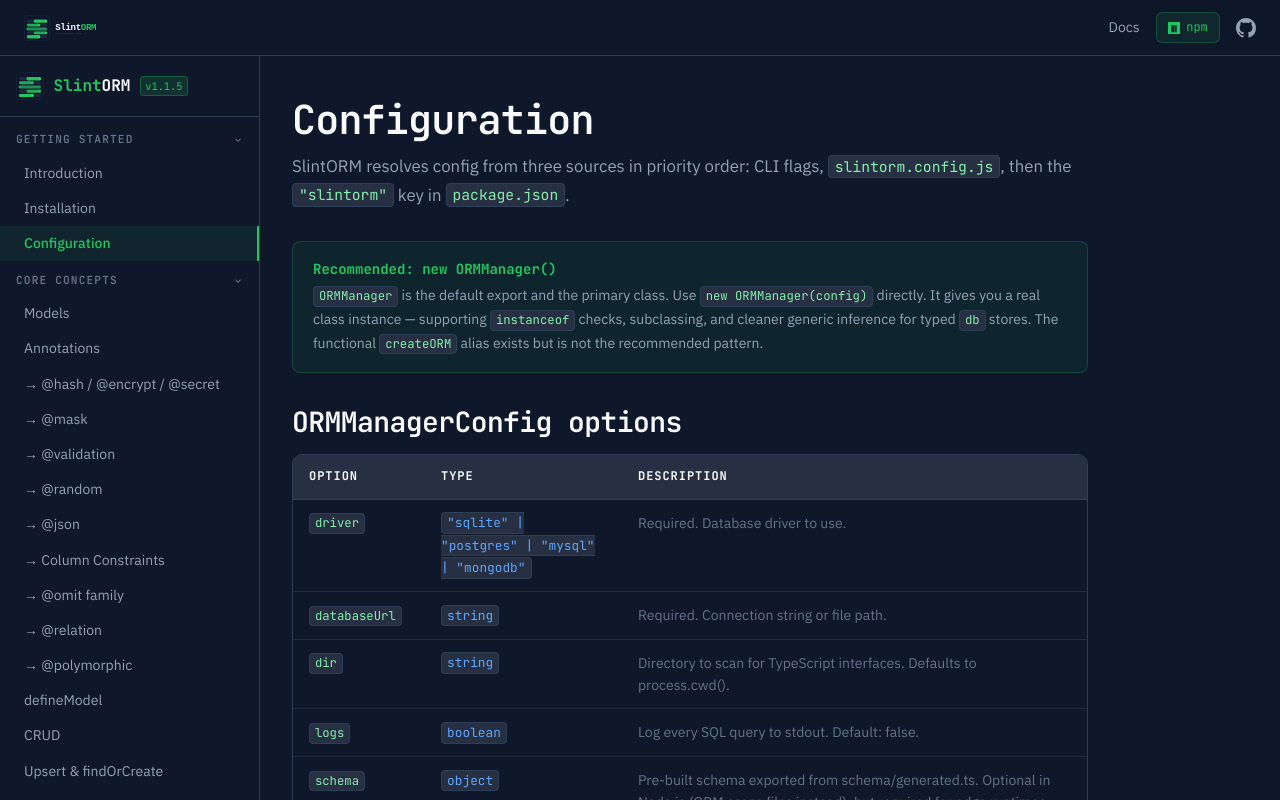
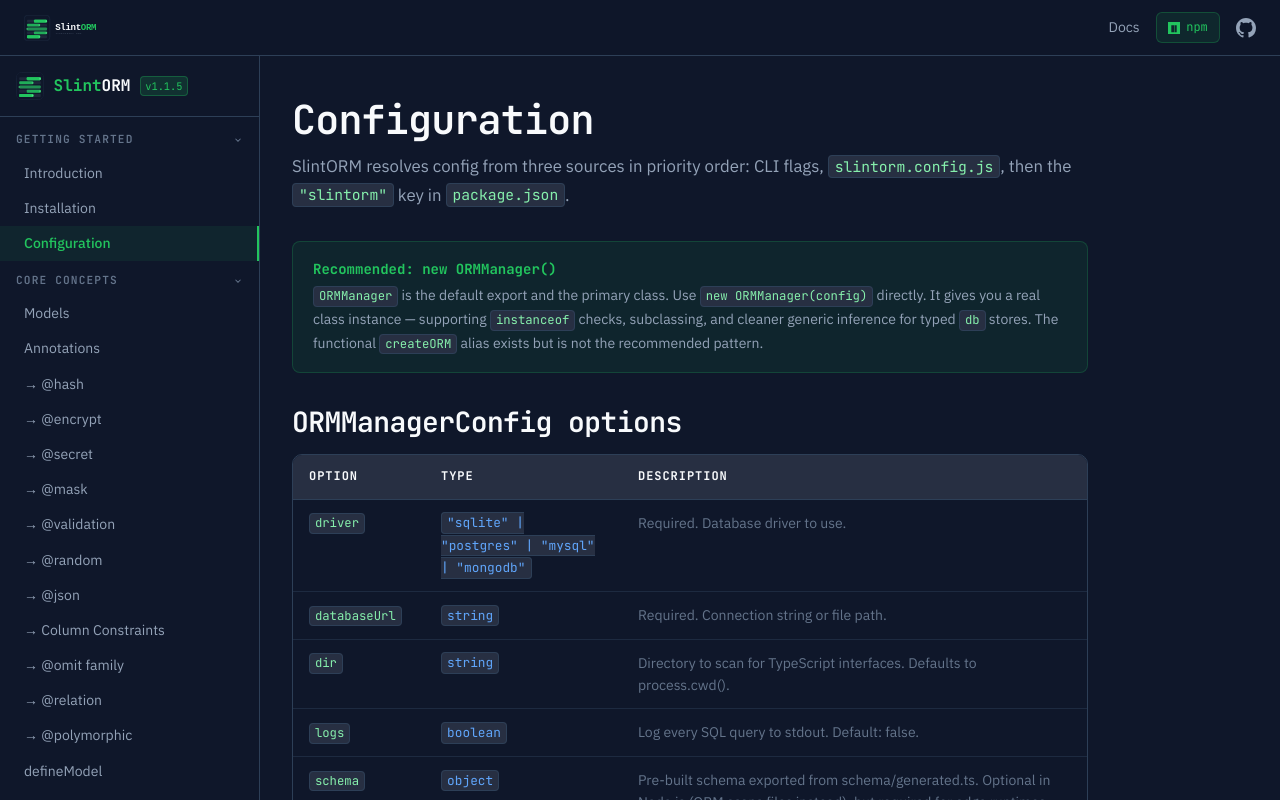
Before and after one commit to emeraldlinks/slintorm-docs, a Next.js app: page /docs/configuration in a window 1280 px wide. Shown: the top 800 px of the page. Built offline with nearby package versions, Linux system fonts and the light colour scheme; no server answers.

Commit message:
fix(sidebar): split @hash/@encrypt/@secret into individual entries for discoverability

```diff
--- a/src/components/Sidebar.tsx
+++ b/src/components/Sidebar.tsx
@@ -18,7 +18,9 @@
     items: [
       { label: 'Models', href: '/docs/models' },
       { label: 'Annotations', href: '/docs/annotations' },
-      { label: '→ @hash / @encrypt / @secret', href: '/docs/annotations/hash' },
+      { label: '→ @hash', href: '/docs/annotations/hash' },
+      { label: '→ @encrypt', href: '/docs/annotations/encrypt' },
+      { label: '→ @secret', href: '/docs/annotations/secret' },
       { label: '→ @mask', href: '/docs/annotations/mask' },
       { label: '→ @validation', href: '/docs/annotations/validation' },
       { label: '→ @random', href: '/docs/annotations/random' },
```
